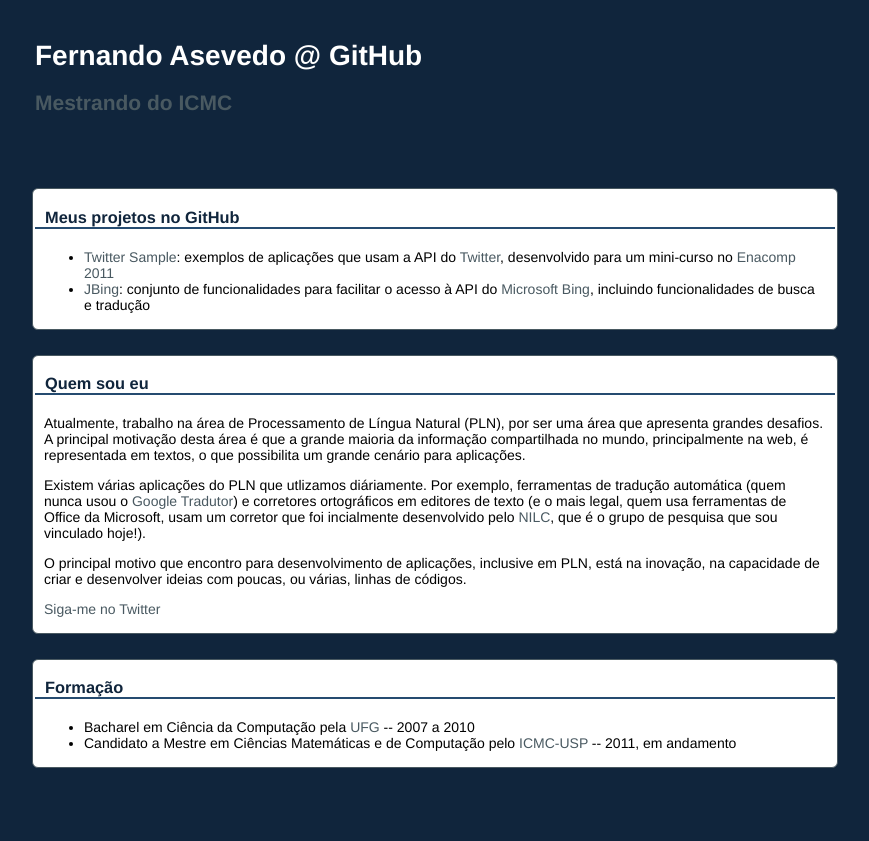
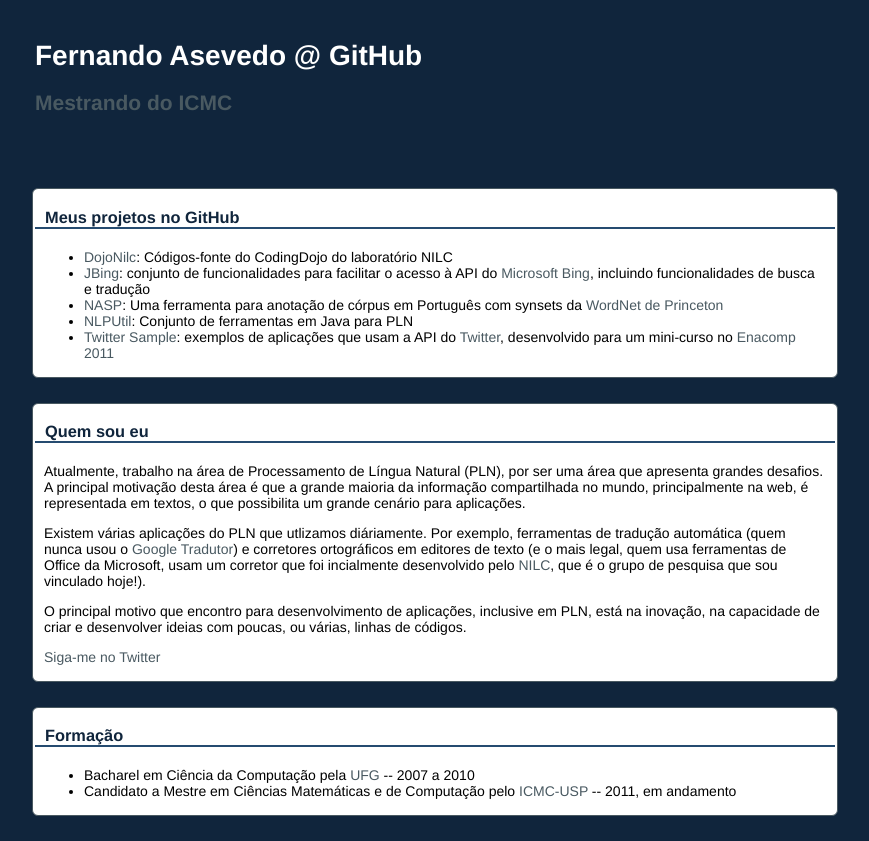
Before and after one commit to fernandoasevedo/fernandoasevedo.github.com, a plain HTML site: page index.html in a window 1280 px wide. Shown: the whole page, without its empty margins (205-1074 px from the left). Before the commit the page ends 800 px from the top, so only its background shows below. Drawn offline with Linux system fonts and the light colour scheme.

Commit message:
Update index.html
Atualizando minha página no git

```diff
--- a/index.html
+++ b/index.html
@@ -28,8 +28,11 @@
 
 			<div class='text'>
 				<ul>
+					<li><a href='https://github.com/fernandoasevedo/DojoNilc'>DojoNilc</a>: Códigos-fonte do CodingDojo do laboratório <a href='http://www.nilc.icmc.usp.br/'></a>NILC</a> </li>
+					<li><a href='https://github.com/fernandoasevedo/JBing'>JBing</a>: conjunto de funcionalidades para facilitar o acesso à API do <a href='http://br.bing.com/'>Microsoft Bing</a>, incluindo funcionalidades de busca e tradução</li>
+					<li><a href='https://github.com/fernandoasevedo/NASP'>NASP</a>: Uma ferramenta para anotação de córpus em Português com synsets da <a href='http://wordnet.princeton.edu/'>WordNet de Princeton</a></li>
+					<li><a href='https://github.com/fernandoasevedo/nlputil'>NLPUtil</a>: Conjunto de ferramentas em Java para PLN</li>
 					<li><a href='https://github.com/fernandoasevedo/twitter_sample'>Twitter Sample</a>: exemplos de aplicações que usam a API do <a href='https://twitter.com/'>Twitter</a>, desenvolvido para um mini-curso no <a href='http://www.enacomp.com.br/2011/'>Enacomp 2011</a> </li>
-					<li><a href='https://github.com/fernandoasevedo/JBing'>JBing</a>: conjunto de funcionalidades para facilitar o acesso à API do <a href='http://br.bing.com/'>Microsoft Bing</a>, incluindo funcionalidades de busca e tradução</li>
 				</ul>
 			</div>
 		</div>
```
